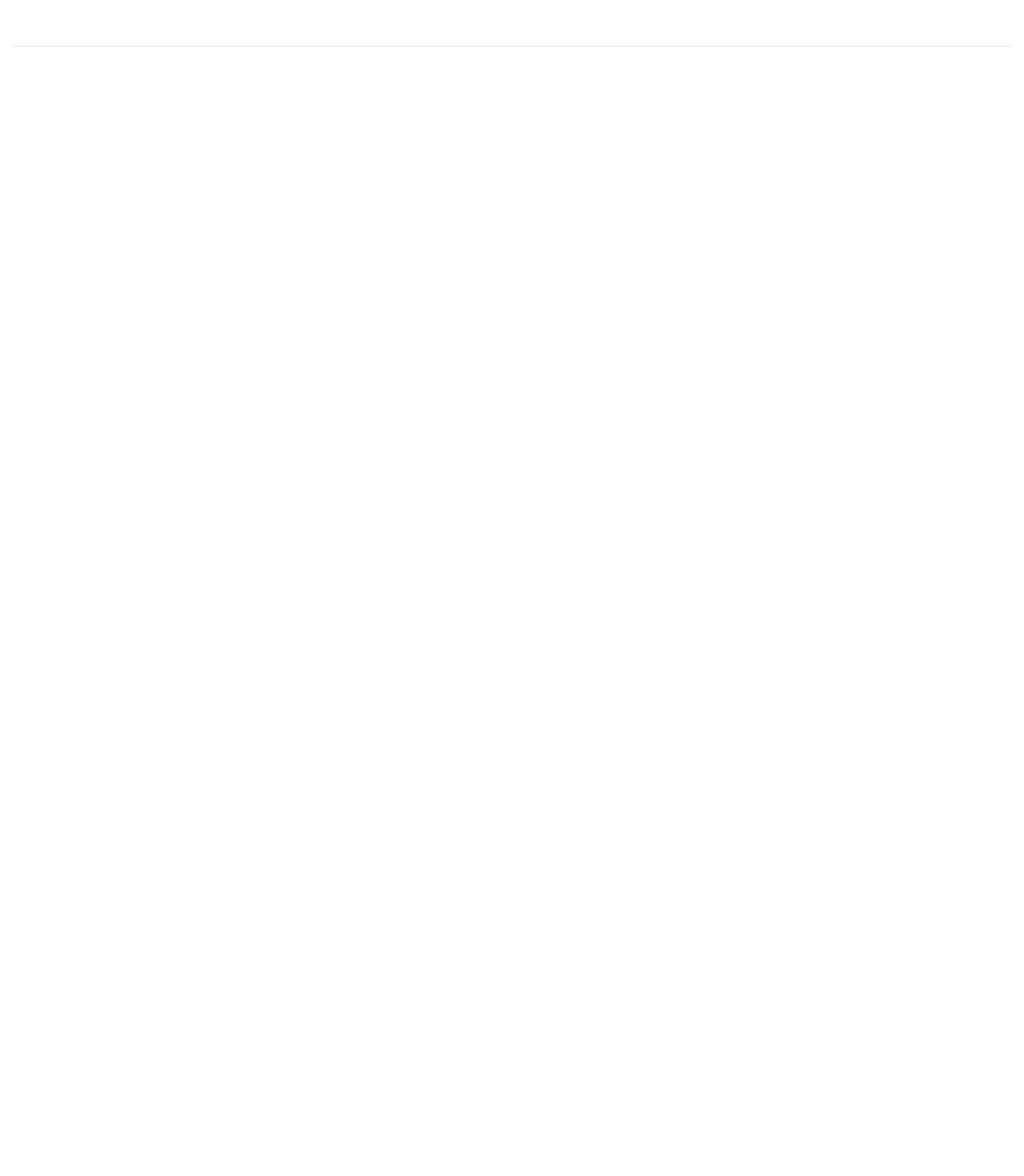
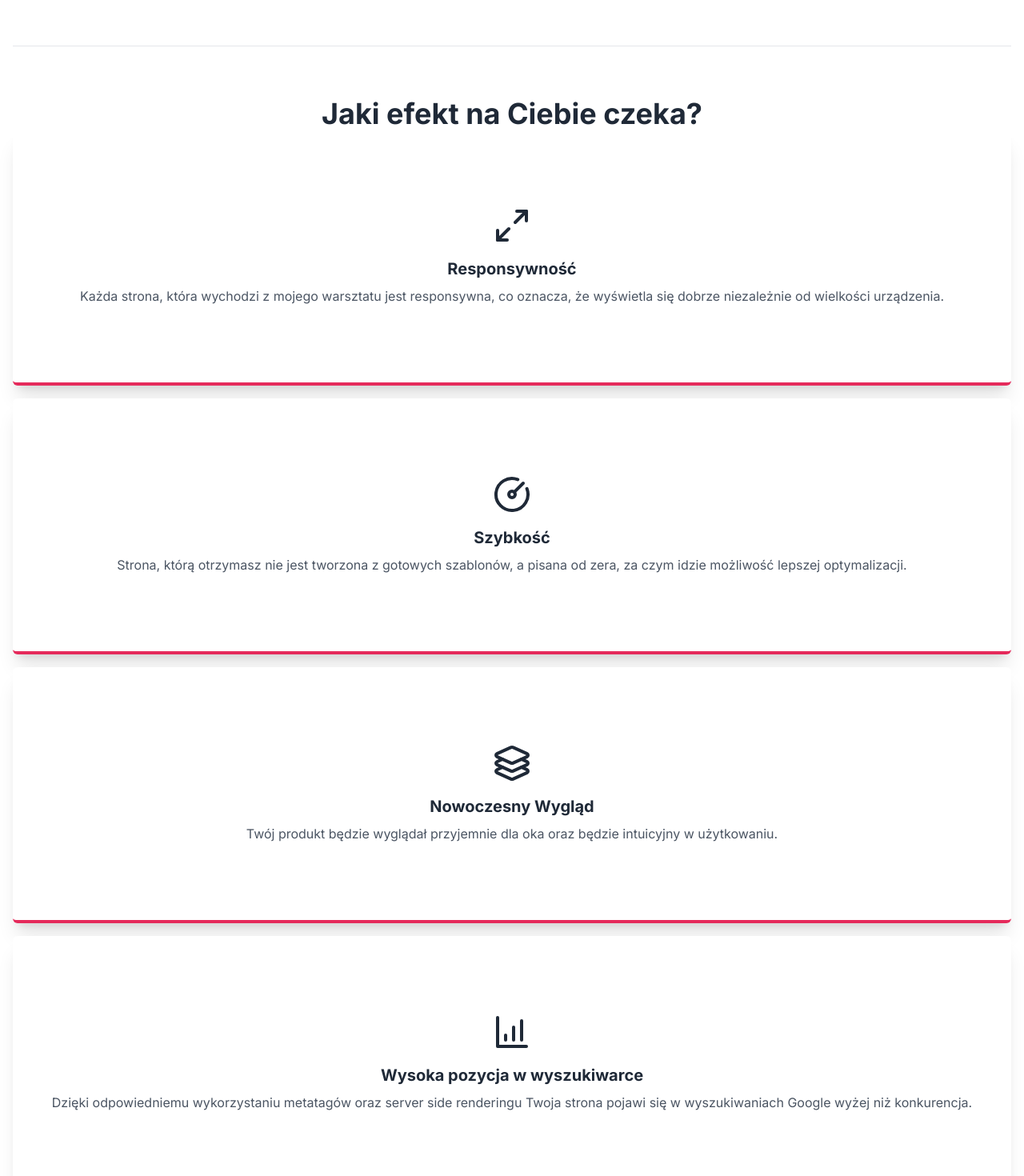
Before and after one commit to mateuszmanczak04/portfolio-website, a Next.js app: page / in a window 1280 px wide. Shown: the part 1480-2950 px from the top of the page at 80% size. Before the commit the page ends 1634 px from the top, so only its background shows below. Built offline with nearby package versions, Linux system fonts and the light colour scheme.

Commit message:
create Effects section

```diff
--- a/src/app/page.tsx
+++ b/src/app/page.tsx
@@ -1,4 +1,5 @@
 import About from '@/components/About';
+import Effect from '@/components/Effect';
 import Hero from '@/components/Hero';
 import Separator from '@/components/Separator';
 
@@ -9,6 +10,7 @@ export default function Home() {
       <Separator />
       <About />
       <Separator />
+      <Effect />
     </div>
   );
 }
--- /dev/null
+++ b/src/components/Effect.tsx
@@ -0,0 +1,36 @@
+import { BarChart4, GaugeCircle, Layers3, Maximize2 } from 'lucide-react';
+import EffectCard from './EffectCard';
+
+const Effect = () => {
+  return (
+    <div className='w-full flex flex-col'>
+      <h2 className='text-4xl font-bold text-center w-full'>
+        Jaki efekt na Ciebie czeka?
+      </h2>
+      <div className='grid grid-cols-1 gap-4'>
+        <EffectCard
+          title='Responsywność'
+          description='Każda strona, która wychodzi z mojego warsztatu jest responsywna, co oznacza, że wyświetla się dobrze niezależnie od wielkości urządzenia.'
+          icon={<Maximize2 className='w-12 h-12' />}
+        />
+        <EffectCard
+          title='Szybkość'
+          description='Strona, którą otrzymasz nie jest tworzona z gotowych szablonów, a pisana od zera, za czym idzie możliwość lepszej optymalizacji.'
+          icon={<GaugeCircle className='w-12 h-12' />}
+        />
+        <EffectCard
+          title='Nowoczesny Wygląd'
+          description='Twój produkt będzie wyglądał przyjemnie dla oka oraz będzie intuicyjny w użytkowaniu.'
+          icon={<Layers3 className='w-12 h-12' />}
+        />
+        <EffectCard
+          title='Wysoka pozycja w wyszukiwarce'
+          description='Dzięki odpowiedniemu wykorzystaniu metatagów oraz server side renderingu Twoja strona pojawi się w wyszukiwaniach Google wyżej niż konkurencja.'
+          icon={<BarChart4 className='w-12 h-12' />}
+        />
+      </div>
+    </div>
+  );
+};
+
+export default Effect;
--- /dev/null
+++ b/src/components/EffectCard.tsx
@@ -0,0 +1,21 @@
+import { FC } from 'react';
+
+interface EffectCardProps {
+  title: string;
+  description: string;
+  icon: React.ReactNode;
+}
+
+const EffectCard: FC<EffectCardProps> = ({ title, description, icon }) => {
+  return (
+    <div className='flex flex-col items-center justify-center h-[320px] p-4 gap-4 bg-white shadow-xl rounded-md border-b-primary border-b-4'>
+      {icon}
+      <div className='w-full flex flex-col gap-2'>
+        <h3 className='font-bold text-xl w-full text-center'>{title}</h3>
+        <p className='text-center w-full text-gray-600'>{description}</p>
+      </div>
+    </div>
+  );
+};
+
+export default EffectCard;
```
